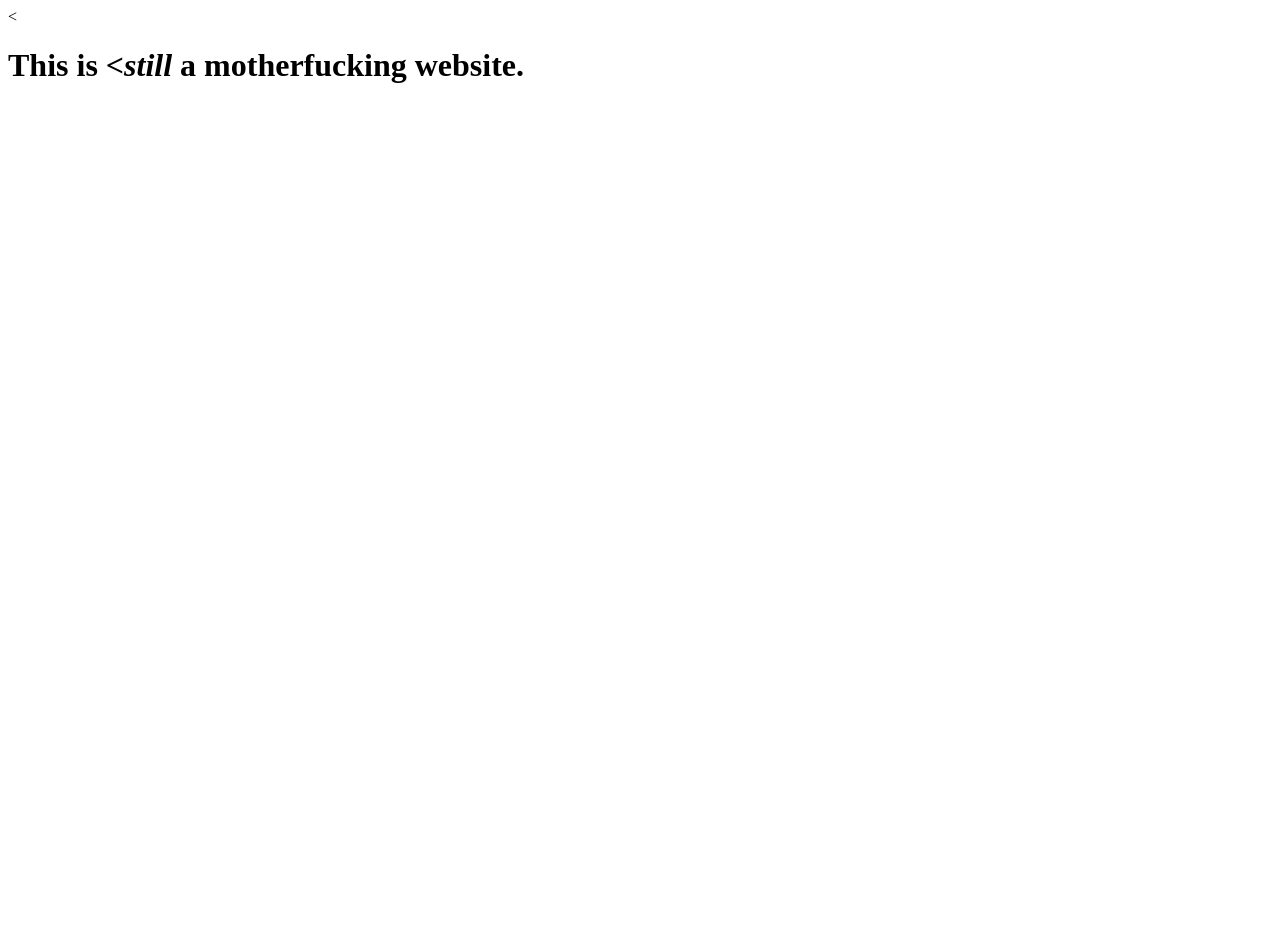
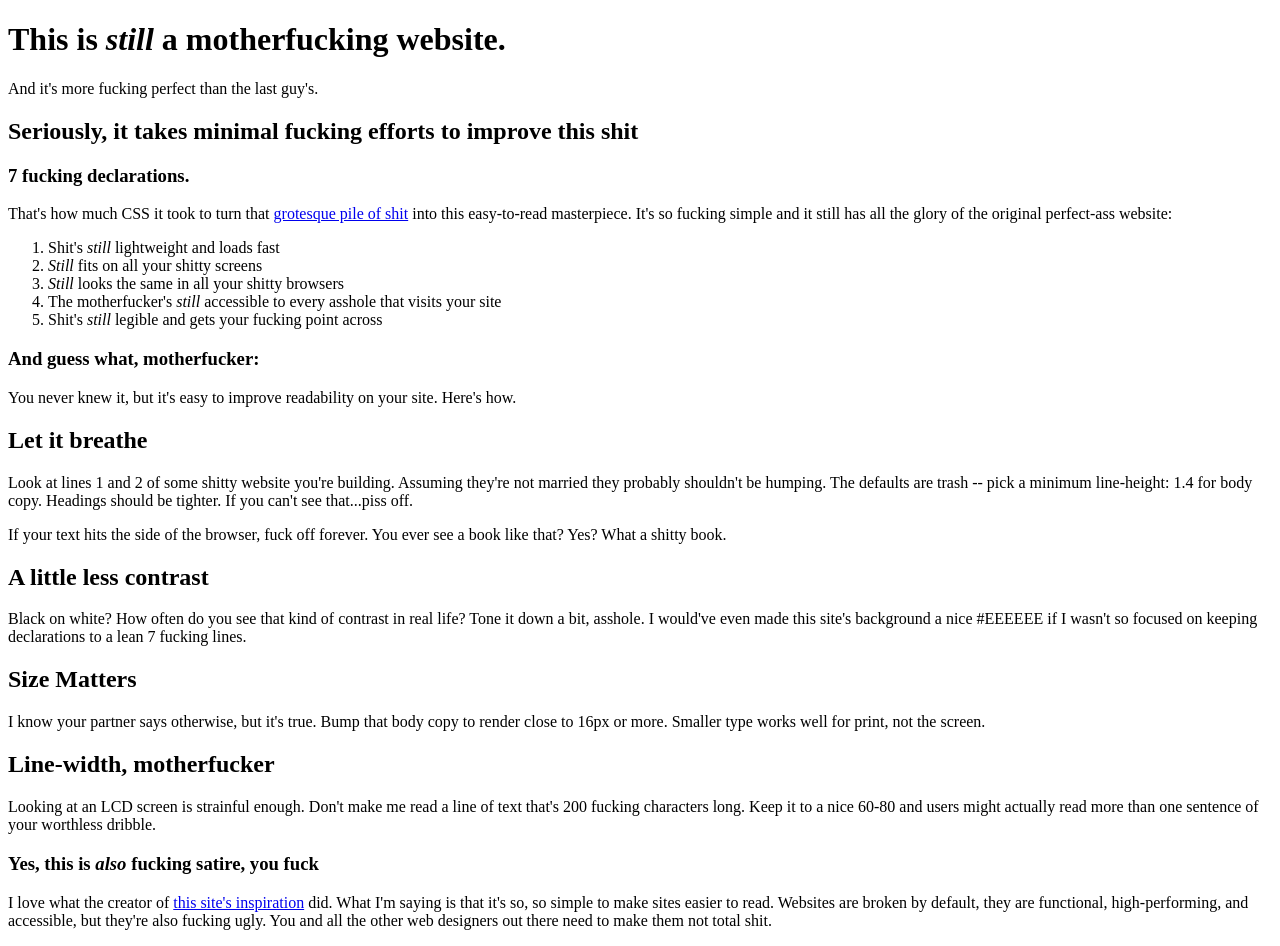
Before and after one commit to Greshym/BetterMotherFuckingWebsite, a plain HTML site: page index.html in a window 1280 px wide. Before the commit the page ends 800 px from the top, so only its background shows below. Drawn offline with Linux system fonts and the light colour scheme.

Commit message:
Rendu fini

```diff
--- a/index.html
+++ b/index.html
@@ -1,11 +1,45 @@
-<<!DOCTYPE html>
+<!DOCTYPE html>
 <html lang="en" dir="ltr">
   <head>
     <meta charset="utf-8">
     <link rel="stylesheet" href="style.css" />
         <title>BetterMotherFuckingWebsite2</title>
   </head>
+
   <body>
-      <h1>This is <<em>still</em> a motherfucking website.</h1>
+      <h1>This is <em>still</em> a motherfucking website.</h1>
+
+            <p>And it's more fucking perfect than the last guy's.</p>
+        <h2>Seriously, it takes minimal fucking efforts to improve this shit</h2>
+          <h3>7 fucking declarations.</h3>
+
+            <p>That's how much CSS it took to turn that <a href="http://motherfuckingwebsite.com/"> grotesque pile of shit</a> into this easy-to-read masterpiece. It's so fucking simple and it still has all the glory of the original perfect-ass website:<br></p>
+
+              <ol>
+                <li>Shit's <em>still</em> lightweight and loads fast</li>
+                <li><em>Still</em> fits on all your shitty screens</li>
+                <li><em>Still</em> looks the same in all your shitty browsers</li>
+                <li>The motherfucker's <em>still</em> accessible to every asshole that visits your site</li>
+                <li>Shit's <em>still</em> legible and gets your fucking point across</li>
+              </ol>
+
+            <h3>And guess what, motherfucker:</h3>
+              <p>You never knew it, but it's easy to improve readability on your site. Here's how.</p>
+
+        <h2>Let it breathe</h2>
+              <p>Look at lines 1 and 2 of some shitty website you're building. Assuming they're not married they probably shouldn't be humping. The defaults are trash -- pick a minimum <span class="lineheight">line-height: 1.4</span> for body copy. Headings should be tighter. If you can't see that...piss off.</p>
+              <p>If your text hits the side of the browser, fuck off forever. You ever see a book like that? Yes? What a shitty book.</p>
+
+        <h2>A little less contrast</h2>
+              <p>Black on white? How often do you see that kind of contrast in real life? Tone it down a bit, asshole. I would've even made this site's background a nice <span class="eee">#EEEEEE</span> if I wasn't so focused on keeping declarations to a lean 7 fucking lines.</p>
+        <h2>Size Matters</h2>
+              <p>I know your partner says otherwise, but it's true. Bump that body copy to render close to 16px or more. Smaller type works well for print, not the screen.</p>
+
+        <h2>Line-width, motherfucker</h2>
+              <p>Looking at an LCD screen is strainful enough. Don't make me read a line of text that's 200 fucking characters long. Keep it to a nice 60-80 and users might actually read more than one sentence of your worthless dribble.</p>
+
+            <h3>Yes, this is <em>also</em> fucking satire, you fuck</h3>
+              <p>I love what the creator of <a href="http://motherfuckingwebsite.com/">this site's inspiration</a> did. What I'm saying is that it's so, so simple to make sites easier to read. Websites are broken by default, they are functional, high-performing, and accessible, but they're also fucking ugly. You and all the other web designers out there need to make them not total shit.</p>
+
   </body>
 </html>
```
